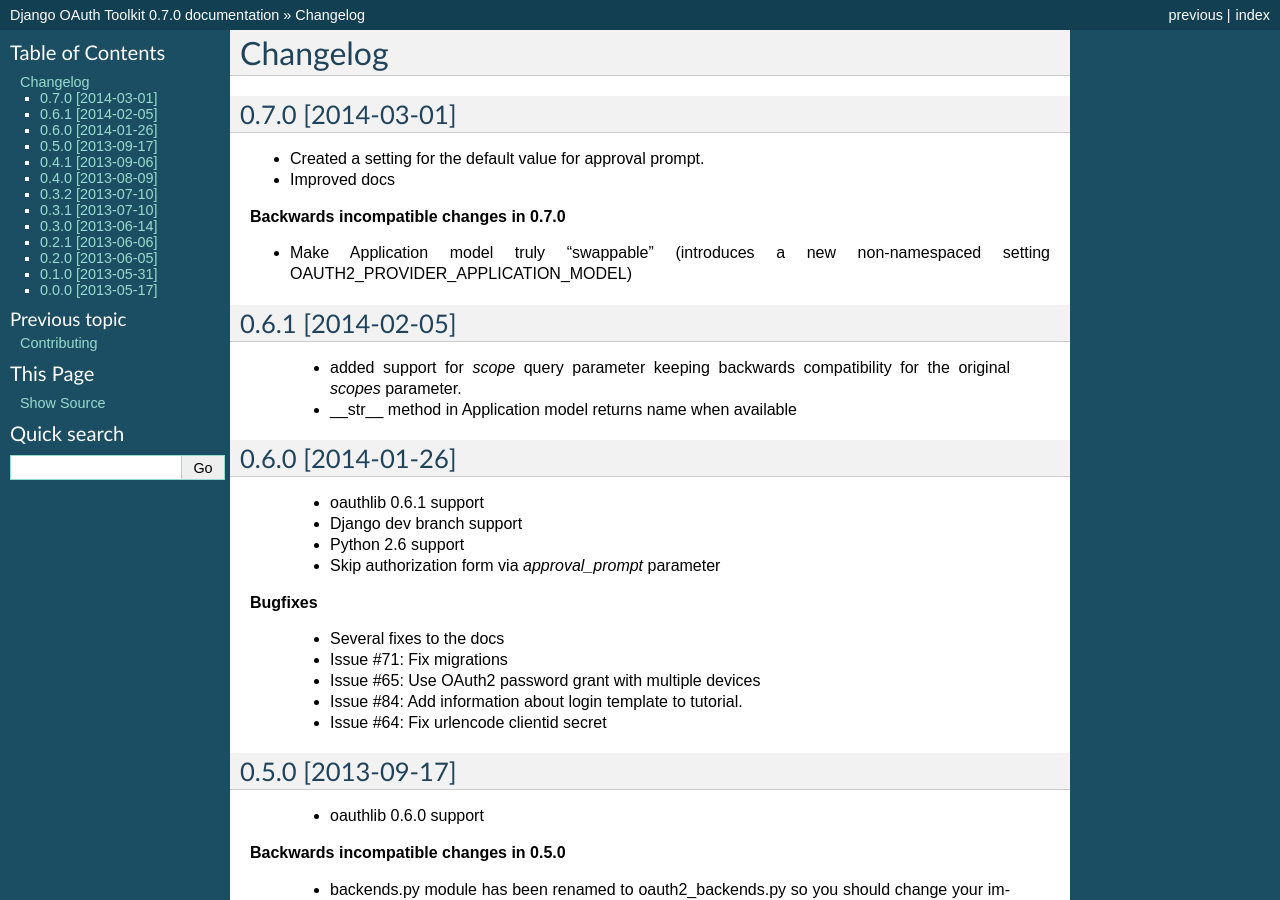
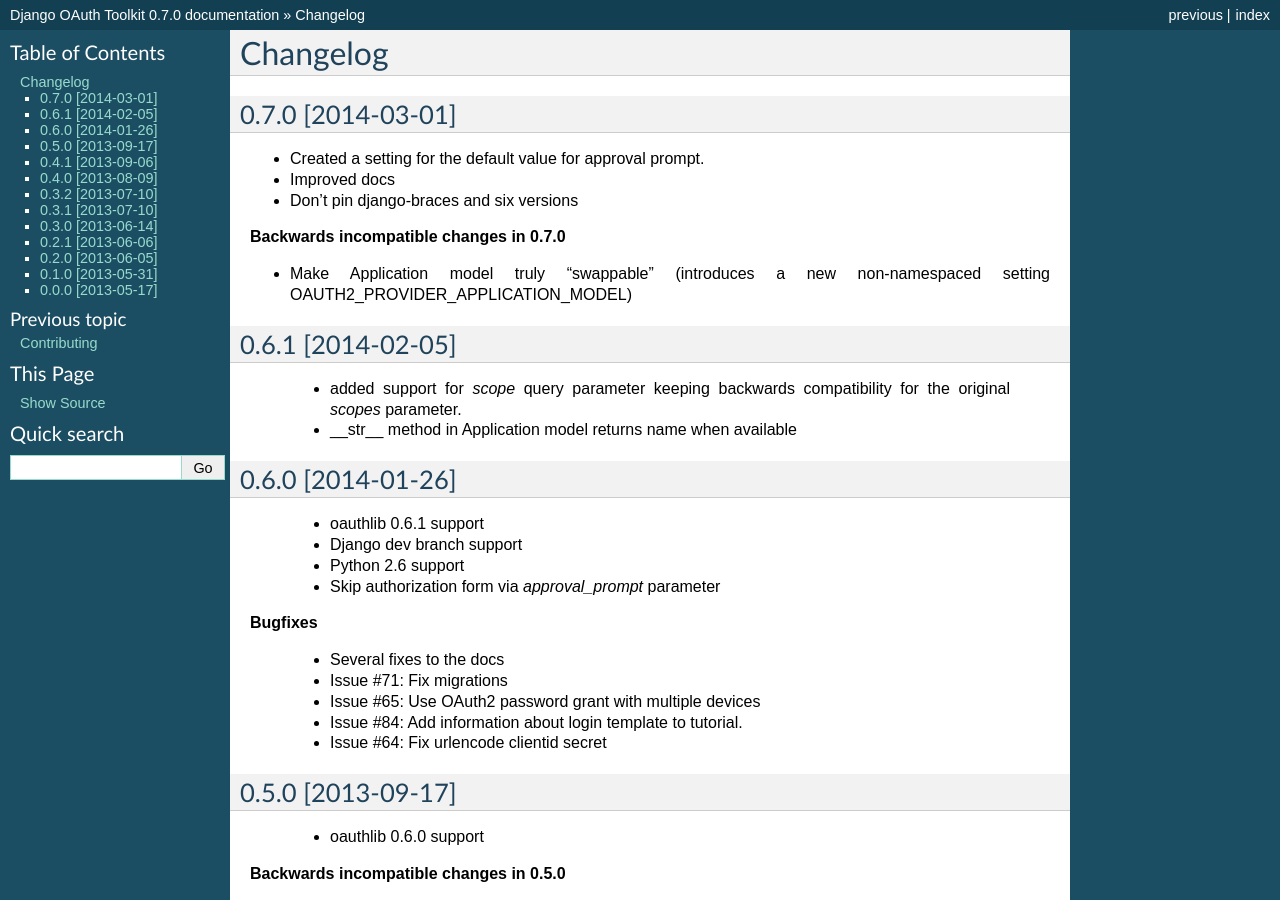
Before and after one commit to sheriffwoody0922/oauth-python-django, a Sphinx documentation site: the page built from docs/changelog.rst, in a window 1280 px wide and 900 px high. Built offline with Sphinx 7.4.7, drawn with Linux system fonts in a browser that asks for light colours.

Commit message:
added item to changelog

```diff
--- a/README.rst
+++ b/README.rst
@@ -95,6 +95,7 @@
 
 * Created a setting for the default value for approval prompt.
 * Improved docs
+* Don't pin django-braces and six versions
 
 **Backwards incompatible changes in 0.7.0**
 
--- a/docs/changelog.rst
+++ b/docs/changelog.rst
@@ -6,6 +6,7 @@
 
 * Created a setting for the default value for approval prompt.
 * Improved docs
+* Don't pin django-braces and six versions
 
 **Backwards incompatible changes in 0.7.0**
 
```
